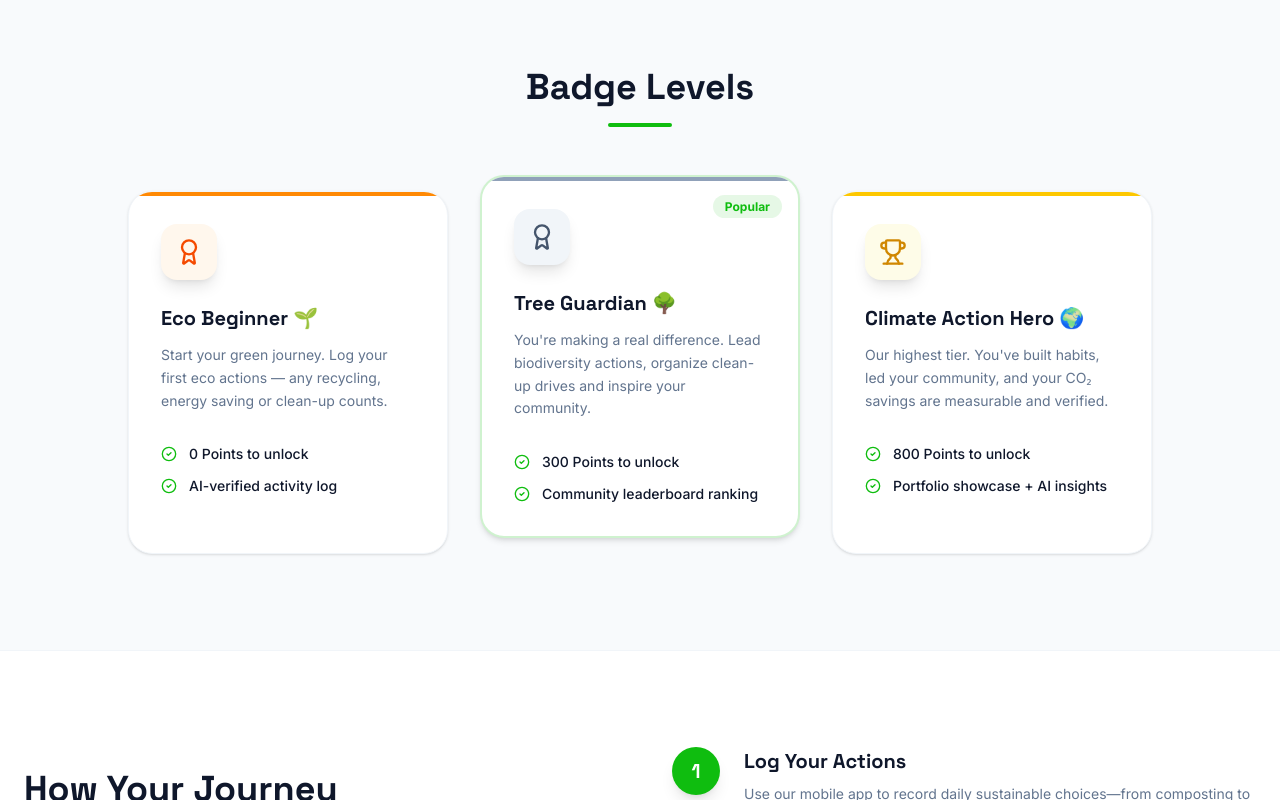
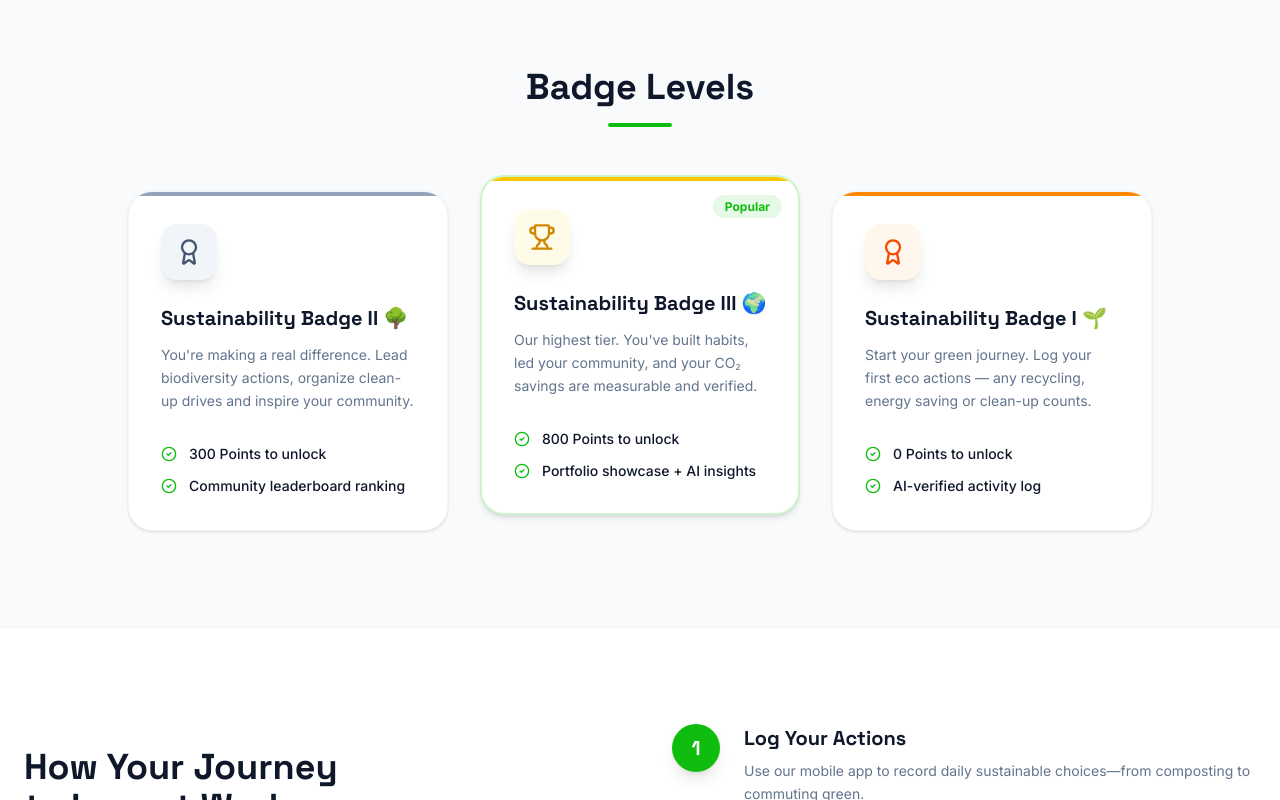
Before and after one commit to chuckabox/GreenWorld, a React (Vite) app: page / in a window 1280 px wide. Shown: the part 779-1579 px from the top of the page. Built offline with nearby package versions, Linux system fonts and the light colour scheme.

Commit message:
feat: improved badge levels

```diff
--- a/src/pages/LandingPage.tsx
+++ b/src/pages/LandingPage.tsx
@@ -56,8 +56,8 @@ export const LandingPage = () => {
               AI-Powered Eco Verification
             </span>
             <h1 className="text-5xl md:text-7xl font-display font-bold leading-tight mb-4 drop-shadow-lg">
-              Lead the Change.<br />
-              <span className="text-primary drop-shadow-md">Earn the Award.</span>
+              Make an impact.<br />
+              <span className="text-primary drop-shadow-md">Earn the Badge.</span>
             </h1>
             <p className="text-lg md:text-xl text-slate-200 mb-10 max-w-2xl mx-auto font-medium drop-shadow">
               Log your eco actions, get them AI-verified, and earn impact points. Track your CO₂ savings, climb the leaderboard, and unlock badges that prove your commitment.
@@ -85,38 +85,13 @@ export const LandingPage = () => {
           </div>
 
           <div className="grid md:grid-cols-3 gap-8 max-w-5xl mx-auto">
-            {/* Bronze */}
+            {/* Sustainability Badge II (2nd place, Left) */}
             <motion.div whileHover={{ y: -5 }} className="bg-white p-8 rounded-3xl shadow-sm border border-slate-100 relative overflow-hidden group">
-              <div className="absolute top-0 left-0 w-full h-1 bg-orange-400"></div>
-              <div className="w-14 h-14 bg-orange-50 text-orange-600 rounded-2xl flex items-center justify-center mb-6 shadow-lg">
-                <Award size={28} />
-              </div>
-              <h3 className="text-xl font-bold mb-3">Eco Beginner 🌱</h3>
-              <p className="text-slate-500 text-sm mb-8 leading-relaxed">
-                Start your green journey. Log your first eco actions — any recycling, energy saving or clean-up counts.
-              </p>
-              <div className="space-y-3">
-                <div className="flex items-center gap-3 text-sm font-medium">
-                  <CheckCircle2 size={16} className="text-primary" />
-                  <span>0 Points to unlock</span>
-                </div>
-                <div className="flex items-center gap-3 text-sm font-medium">
-                  <CheckCircle2 size={16} className="text-primary" />
-                  <span>AI-verified activity log</span>
-                </div>
-              </div>
-            </motion.div>
-
-            {/* Silver */}
-            <motion.div whileHover={{ y: -5 }} className="bg-white p-8 rounded-3xl shadow-md border-2 border-primary/20 relative overflow-hidden group transform md:-translate-y-4">
               <div className="absolute top-0 left-0 w-full h-1 bg-slate-400"></div>
-              <div className="absolute top-0 right-0 p-4">
-                <span className="bg-primary/10 text-primary text-xs font-bold px-3 py-1 rounded-full">Popular</span>
-              </div>
               <div className="w-14 h-14 bg-slate-100 text-slate-600 rounded-2xl flex items-center justify-center mb-6 shadow-lg">
                 <Award size={28} />
               </div>
-              <h3 className="text-xl font-bold mb-3">Tree Guardian 🌳</h3>
+              <h3 className="text-xl font-bold mb-3">Sustainability Badge II 🌳</h3>
               <p className="text-slate-500 text-sm mb-8 leading-relaxed">
                 You're making a real difference. Lead biodiversity actions, organize clean-up drives and inspire your community.
               </p>
@@ -132,13 +107,16 @@ export const LandingPage = () => {
               </div>
             </motion.div>
 
-            {/* Gold */}
-            <motion.div whileHover={{ y: -5 }} className="bg-white p-8 rounded-3xl shadow-sm border border-slate-100 relative overflow-hidden group">
+            {/* Sustainability Badge III (Best, Middle) */}
+            <motion.div whileHover={{ y: -5 }} className="bg-white p-8 rounded-3xl shadow-md border-2 border-primary/20 relative overflow-hidden group transform md:-translate-y-4">
               <div className="absolute top-0 left-0 w-full h-1 bg-yellow-400"></div>
+              <div className="absolute top-0 right-0 p-4">
+                <span className="bg-primary/10 text-primary text-xs font-bold px-3 py-1 rounded-full">Popular</span>
+              </div>
               <div className="w-14 h-14 bg-yellow-50 text-yellow-600 rounded-2xl flex items-center justify-center mb-6 shadow-lg">
                 <Trophy size={28} />
               </div>
-              <h3 className="text-xl font-bold mb-3">Climate Action Hero 🌍</h3>
+              <h3 className="text-xl font-bold mb-3 whitespace-nowrap">Sustainability Badge III 🌍</h3>
               <p className="text-slate-500 text-sm mb-8 leading-relaxed">
                 Our highest tier. You've built habits, led your community, and your CO₂ savings are measurable and verified.
               </p>
@@ -150,6 +128,28 @@ export const LandingPage = () => {
                 <div className="flex items-center gap-3 text-sm font-medium">
                   <CheckCircle2 size={16} className="text-primary" />
                   <span>Portfolio showcase + AI insights</span>
+                </div>
+              </div>
+            </motion.div>
+
+            {/* Sustainability Badge I (3rd place, Right) */}
+            <motion.div whileHover={{ y: -5 }} className="bg-white p-8 rounded-3xl shadow-sm border border-slate-100 relative overflow-hidden group">
+              <div className="absolute top-0 left-0 w-full h-1 bg-orange-400"></div>
+              <div className="w-14 h-14 bg-orange-50 text-orange-600 rounded-2xl flex items-center justify-center mb-6 shadow-lg">
+                <Award size={28} />
+              </div>
+              <h3 className="text-xl font-bold mb-3">Sustainability Badge I 🌱</h3>
+              <p className="text-slate-500 text-sm mb-8 leading-relaxed">
+                Start your green journey. Log your first eco actions — any recycling, energy saving or clean-up counts.
+              </p>
+              <div className="space-y-3">
+                <div className="flex items-center gap-3 text-sm font-medium">
+                  <CheckCircle2 size={16} className="text-primary" />
+                  <span>0 Points to unlock</span>
+                </div>
+                <div className="flex items-center gap-3 text-sm font-medium">
+                  <CheckCircle2 size={16} className="text-primary" />
+                  <span>AI-verified activity log</span>
                 </div>
               </div>
             </motion.div>
```
